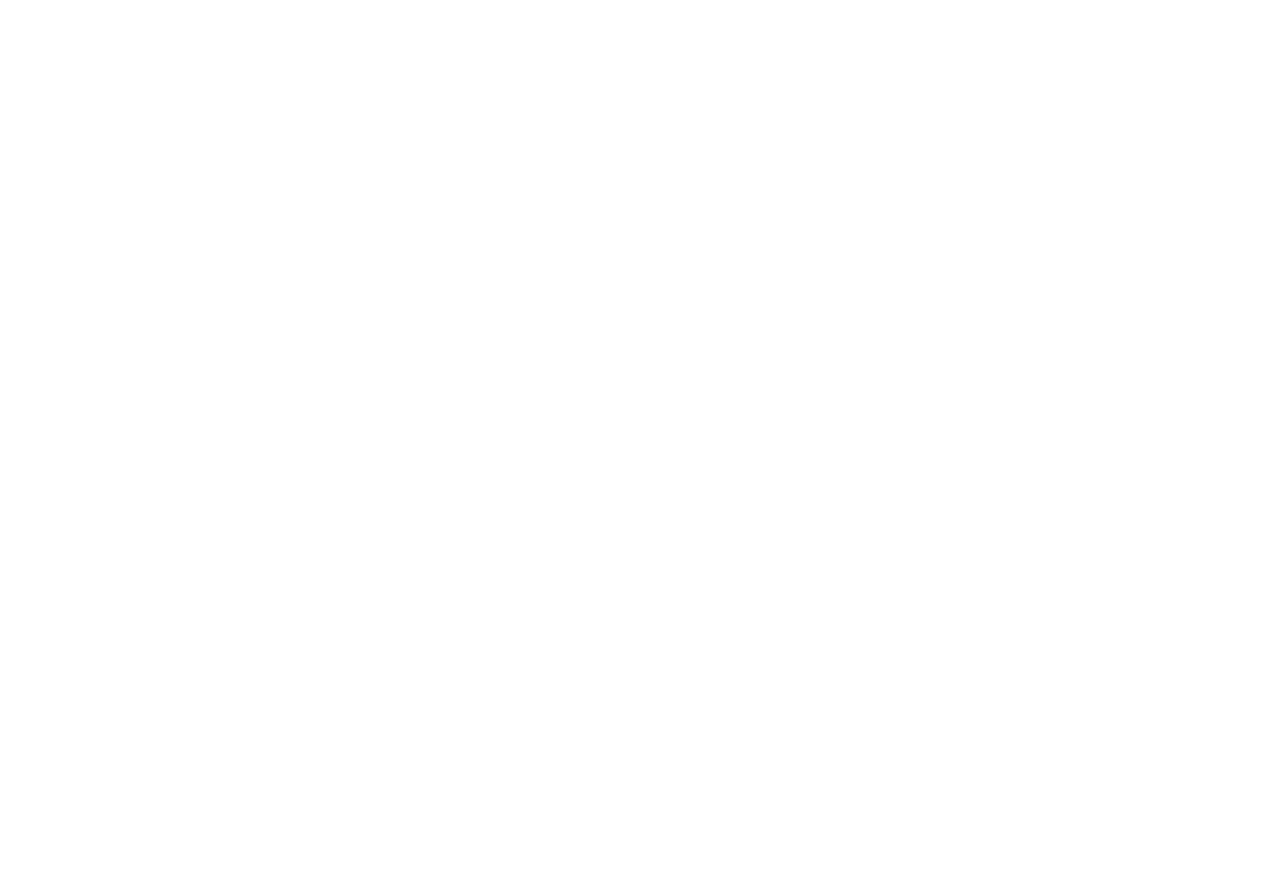
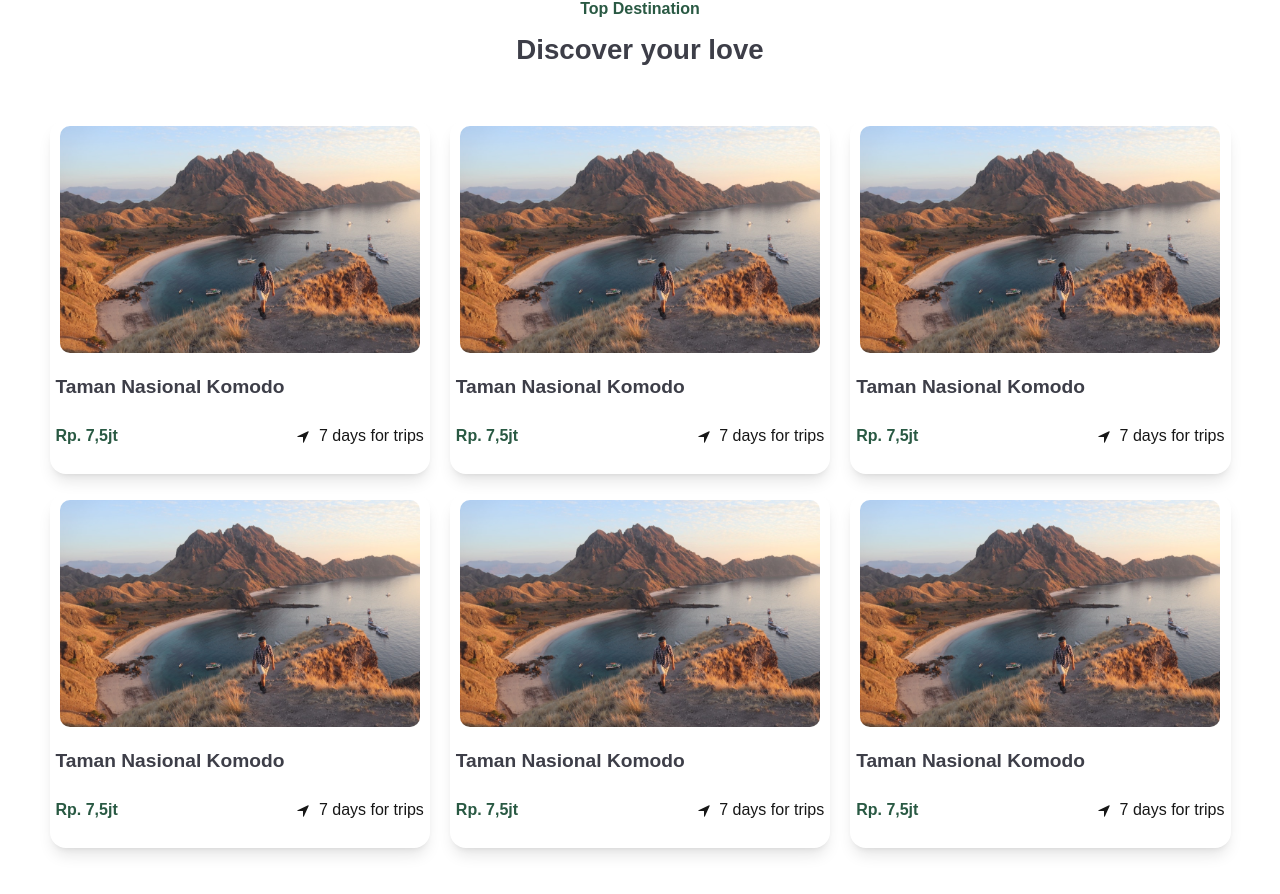
Before and after one commit to Jurayev311/travel-copy-app, a Next.js app: page / in a window 1280 px wide. Shown: the part 1500-2394 px from the top of the page. Before the commit the page ends 1497 px from the top, so only its background shows below. Built offline with nearby package versions, Linux system fonts and the light colour scheme.

Commit message:
discover components created and ended

```diff
--- a/src/components/Discover.js
+++ b/src/components/Discover.js
@@ -1,9 +1,80 @@
+import Image from 'next/image'
 import React from 'react'
+import discover from '../../public/assets/discover1.svg'
+import { IoNavigate } from "react-icons/io5";
 
 const Discover = () => {
     return (
-        <section className='mt-[90px]'>
+        <section className='mt-[90px] mb-[99px]'>
+            <div className='container mx-auto'>
+                <div className='text-center'>
+                    <h2 className='mb-2 text-[16px] font-bold text-[#295943]'>Top Destination</h2>
+                    <p className='mb-[50px] text-[27.65px] font-bold text-[#3D3E48]'>Discover your love</p>
+                </div>
 
+                <div className='grid grid-cols-3 gap-5'>
+                <div className='p-1.5 rounded-2xl shadow-lg'>
+                    <div className='flex items-center justify-center'>
+                        <Image alt='travel image' src={discover} width={360} height={227}/>
+                    </div>
+                    <h2 className='mt-5 font-bold text-[19.2px] text-[#3D3E48]'>Taman Nasional Komodo</h2>
+                    <div className='flex items-center justify-between mt-[22px] mb-5'>
+                        <h3 className='text-[16px] font-bold text-[#295943]'>Rp. 7,5jt</h3>
+                        <p><IoNavigate className='inline-block mr-1 text-[14px] font-normal' /> 7 days for trips</p>
+                    </div>
+                </div>
+                <div className='p-1.5 rounded-2xl shadow-lg'>
+                    <div className='flex items-center justify-center'>
+                        <Image alt='travel image' src={discover} width={360} height={227}/>
+                    </div>
+                    <h2 className='mt-5 font-bold text-[19.2px] text-[#3D3E48]'>Taman Nasional Komodo</h2>
+                    <div className='flex items-center justify-between mt-[22px] mb-5'>
+                        <h3 className='text-[16px] font-bold text-[#295943]'>Rp. 7,5jt</h3>
+                        <p><IoNavigate className='inline-block mr-1 text-[14px] font-normal' /> 7 days for trips</p>
+                    </div>
+                </div>
+                <div className='p-1.5 rounded-2xl shadow-lg'>
+                    <div className='flex items-center justify-center'>
+                        <Image alt='travel image' src={discover} width={360} height={227}/>
+                    </div>
+                    <h2 className='mt-5 font-bold text-[19.2px] text-[#3D3E48]'>Taman Nasional Komodo</h2>
+                    <div className='flex items-center justify-between mt-[22px] mb-5'>
+                        <h3 className='text-[16px] font-bold text-[#295943]'>Rp. 7,5jt</h3>
+                        <p><IoNavigate className='inline-block mr-1 text-[14px] font-normal' /> 7 days for trips</p>
+                    </div>
+                </div>
+                <div className='p-1.5 rounded-2xl shadow-lg'>
+                    <div className='flex items-center justify-center'>
+                        <Image alt='travel image' src={discover} width={360} height={227}/>
+                    </div>
+                    <h2 className='mt-5 font-bold text-[19.2px] text-[#3D3E48]'>Taman Nasional Komodo</h2>
+                    <div className='flex items-center justify-between mt-[22px] mb-5'>
+                        <h3 className='text-[16px] font-bold text-[#295943]'>Rp. 7,5jt</h3>
+                        <p><IoNavigate className='inline-block mr-1 text-[14px] font-normal' /> 7 days for trips</p>
+                    </div>
+                </div>
+                <div className='p-1.5 rounded-2xl shadow-lg'>
+                    <div className='flex items-center justify-center'>
+                        <Image alt='travel image' src={discover} width={360} height={227}/>
+                    </div>
+                    <h2 className='mt-5 font-bold text-[19.2px] text-[#3D3E48]'>Taman Nasional Komodo</h2>
+                    <div className='flex items-center justify-between mt-[22px] mb-5'>
+                        <h3 className='text-[16px] font-bold text-[#295943]'>Rp. 7,5jt</h3>
+                        <p><IoNavigate className='inline-block mr-1 text-[14px] font-normal' /> 7 days for trips</p>
+                    </div>
+                </div>
+                <div className='p-1.5 rounded-2xl shadow-lg'>
+                    <div className='flex items-center justify-center'>
+                        <Image alt='travel image' src={discover} width={360} height={227}/>
+                    </div>
+                    <h2 className='mt-5 font-bold text-[19.2px] text-[#3D3E48]'>Taman Nasional Komodo</h2>
+                    <div className='flex items-center justify-between mt-[22px] mb-5'>
+                        <h3 className='text-[16px] font-bold text-[#295943]'>Rp. 7,5jt</h3>
+                        <p><IoNavigate className='inline-block mr-1 text-[14px] font-normal' /> 7 days for trips</p>
+                    </div>
+                </div>
+                </div>
+            </div>
         </section>
     )
 }
--- a/src/components/Header.js
+++ b/src/components/Header.js
@@ -35,7 +35,7 @@
               LINKS?.map((item) => (
                 <li key={item.path}>
                   <Link href={item.path}><span className={`transition-all duration-300
-                      ${pathname === item.path ? "text-white font-extrabold glow" : "text-gray-100"}`}>
+                      ${pathname === item.path ? "text-white font-extrabold glow " : "text-gray-100"}`}>
                     {item.name}
                   </span></Link>
                 </li>
--- a/src/components/Point.js
+++ b/src/components/Point.js
@@ -10,7 +10,7 @@
   const [inView, setInView] = useState(false);
   const sectionRef = useRef(null);
 
-  //sahifa 30% ko'ringanda countUp ishlashi uchun yozilgan kod
+  //sahifa 40% ko'ringanda countUp ishlashi uchun yozilgan kod
   useEffect(() => {
     const observer = new IntersectionObserver(
       ([entry]) => {
```
Also changed, not shown: public/assets/discover1.svg (added).
